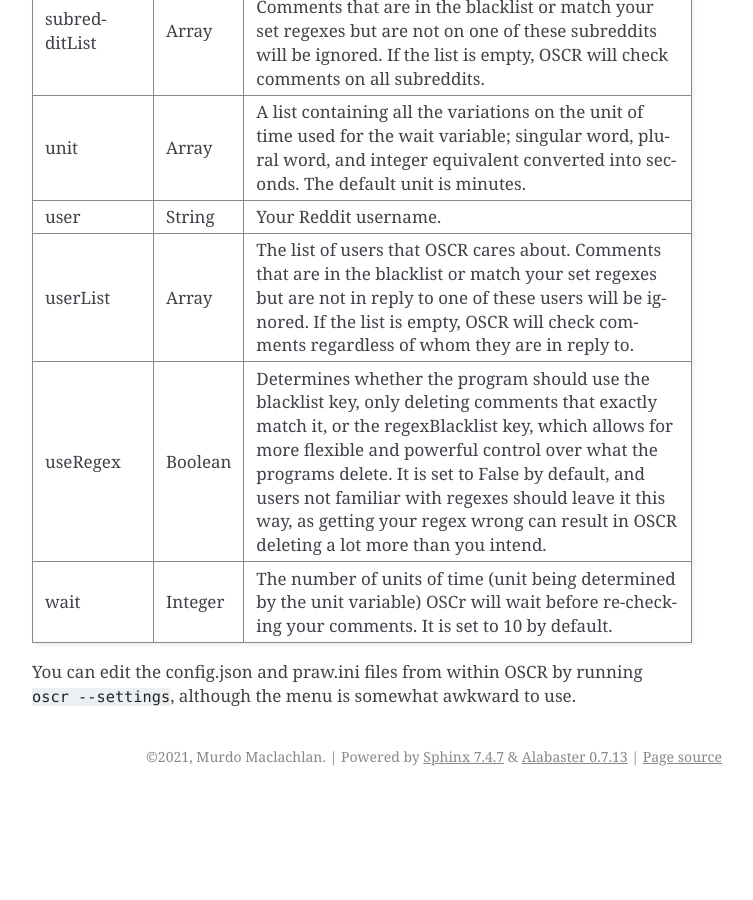
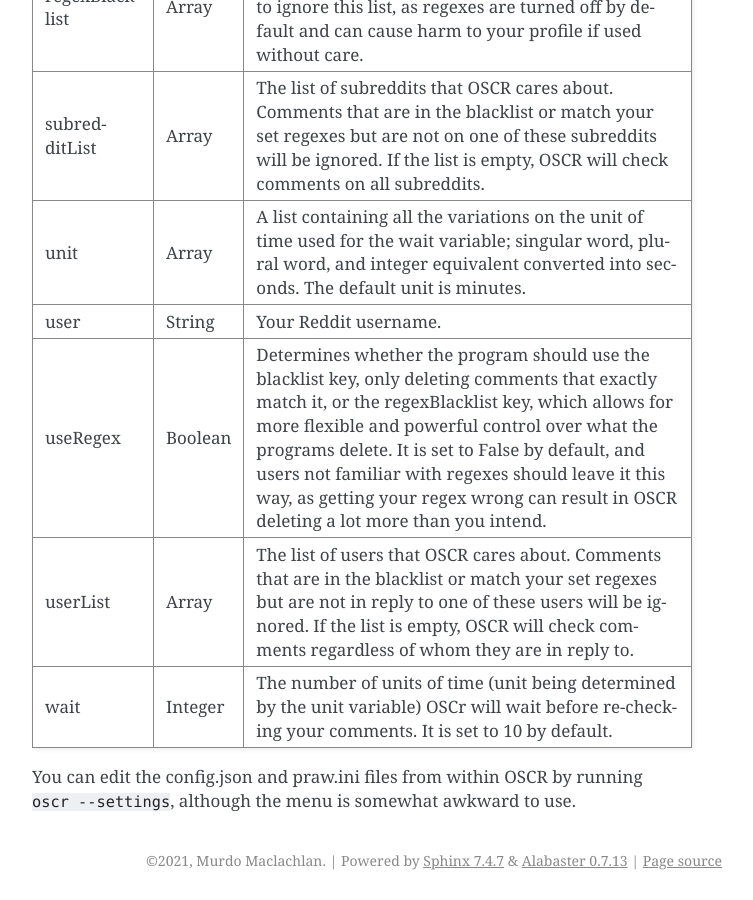
Before and after one commit to MurdoMaclachlan/oscr, a Sphinx documentation site: the page built from docs/source/configuration.rst, in a window 1280 px wide and 900 px high, scrolled down 1917 px. Shown: the whole window, without its empty margins (388-1141 px from the left). Built offline with Sphinx 7.4.7, drawn with Linux system fonts in a browser that asks for light colours; before the commit the page ends 2713 px from its top, so only the background shows below that; some of the changed text lies outside the part shown.

```diff
--- a/docs/source/configuration.rst
+++ b/docs/source/configuration.rst
@@ -85,12 +88,12 @@ The following is an explanation of what each configuration option does:
    * - user
      - String
      - Your Reddit username.
+   * - useRegex
+     - Boolean
+     - Determines whether the program should use the blacklist key, only deleting comments that exactly match it, or the regexBlacklist key, which allows for more flexible and powerful control over what the programs delete. It is set to False by default, and users not familiar with regexes should leave it this way, as getting your regex wrong can result in OSCR deleting a lot more than you intend.
    * - userList
      - Array
      - The list of users that OSCR cares about. Comments that are in the blacklist or match your set regexes but are not in reply to one of these users will be ignored. If the list is empty, OSCR will check comments regardless of whom they are in reply to.
-   * - useRegex
-     - Boolean
-     - Determines whether the program should use the blacklist key, only deleting comments that exactly match it, or the regexBlacklist key, which allows for more flexible and powerful control over what the programs delete. It is set to False by default, and users not familiar with regexes should leave it this way, as getting your regex wrong can result in OSCR deleting a lot more than you intend.
    * - wait
      - Integer
      - The number of units of time (unit being determined by the unit variable) OSCr will wait before re-checking your comments. It is set to 10 by default.
```
Also changed, not shown: other parts of docs/source/configuration.rst (+3 -0 lines).
